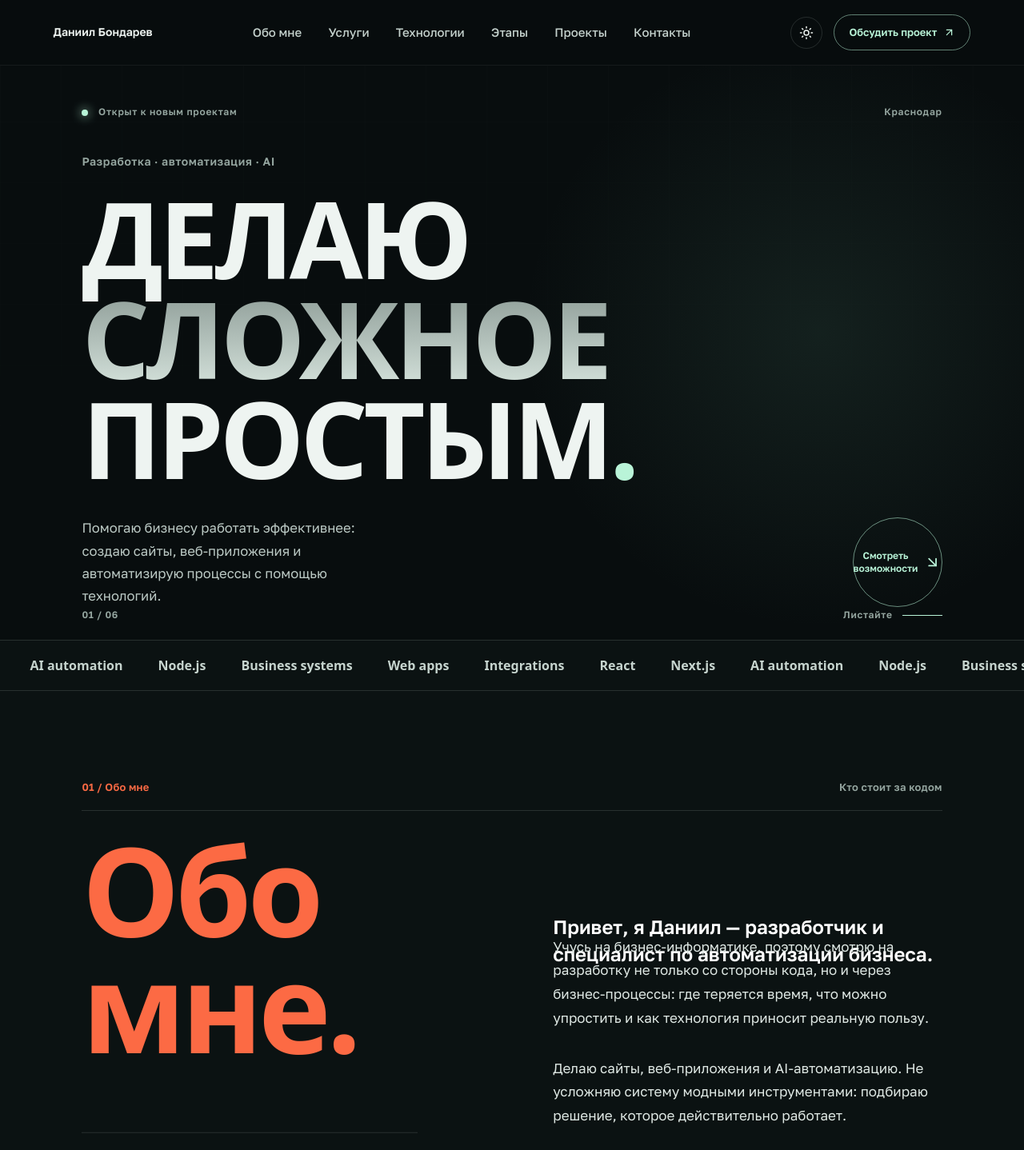
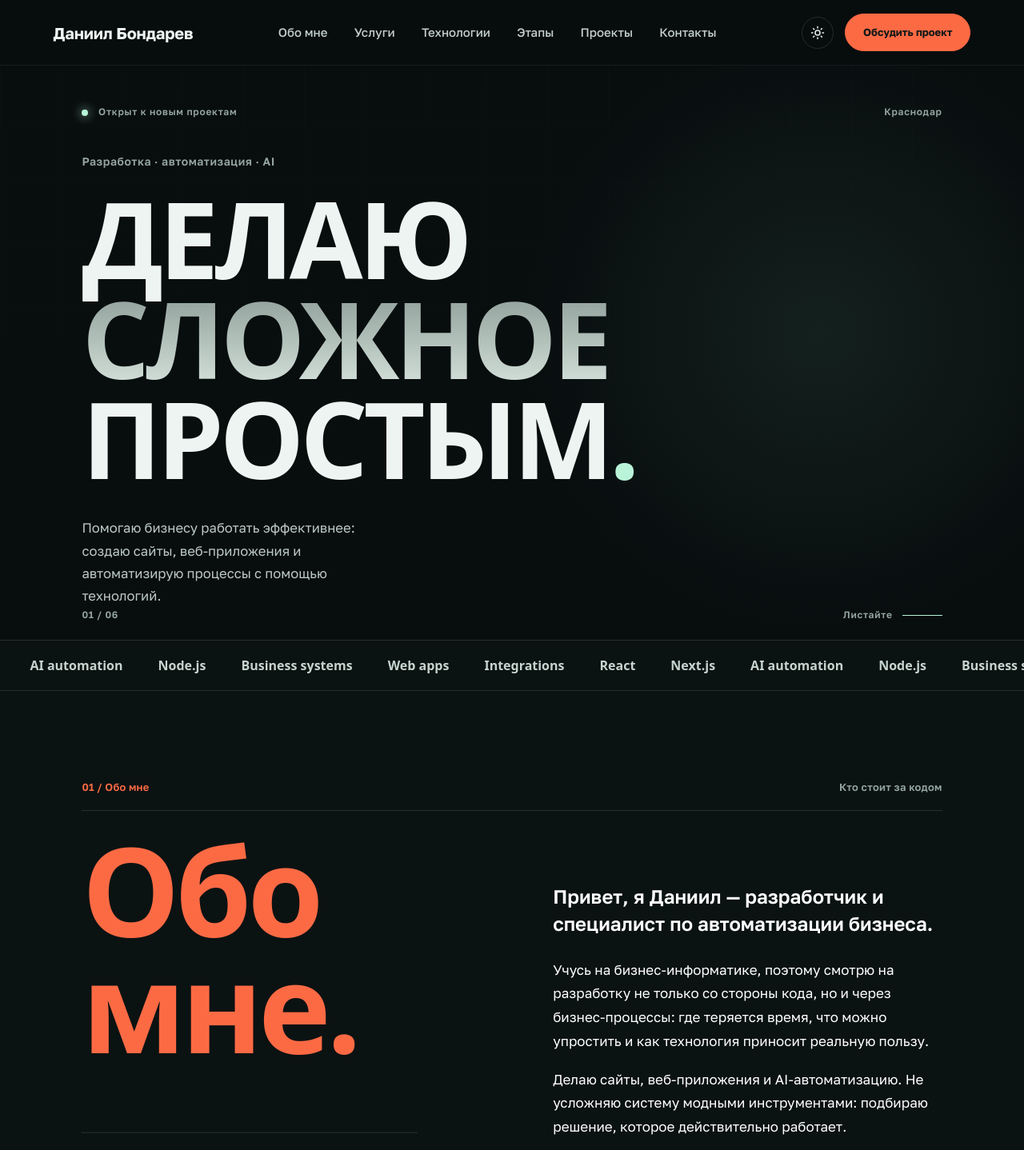
Before and after one commit to Danial939/Portfolio, a React (Vite) app: page / in a window 1280 px wide. Shown: the top 1438 px of the page at 80% size. Built offline with nearby package versions, Linux system fonts and the light colour scheme; a web font is replaced by a local one.

Commit message:
v1.5: контакты, акцент #FC6A44, текст Обо мне по прокрутке, шапка

```diff
--- a/src/App.tsx
+++ b/src/App.tsx
@@ -1,5 +1,6 @@
 import { useEffect, useMemo, useRef, useState, type CSSProperties, type ReactNode } from 'react';
 import {
+  type MotionValue,
   MotionConfig,
   motion,
   useMotionValueEvent,
@@ -42,10 +43,9 @@ const projectCards = [
 ];
 
 // Плейсхолдеры: замените на свои данные перед публикацией.
-const contactLines = [
-  { label: 'Telegram', value: '@ваш_ник' },
-  { label: 'Email', value: 'почта@домен.ру' },
-  { label: 'Телефон', value: '+7 (___) ___-__-__' },
+const contactLines: { label: string; value: string; href?: string }[] = [
+  { label: 'Telegram', value: '@champagnepapiiiiiiiiiiiiiiii', href: 'https://t.me/champagnepapiiiiiiiiiiiiiiii' },
+  { label: 'Email', value: 'dan44591@gmail.com', href: 'mailto:dan44591@gmail.com' },
 ];
 
 /* ----------------------------------------------------- иконки технологий
@@ -234,7 +234,7 @@ function Navbar() {
       <div className="nav-actions">
         <ThemeToggle />
         <a href="#contact" className="nav-cta">
-          Обсудить проект <ArrowUpRight size={15} />
+          Обсудить проект
         </a>
         <button
           className="mobile-menu"
@@ -279,16 +279,6 @@ function Hero() {
             Помогаю бизнесу работать эффективнее: создаю сайты, веб-приложения и автоматизирую процессы с помощью технологий.
           </p>
         </Reveal>
-        <Reveal delay={0.25}>
-          <a href="#services" className="round-link">
-            <span>
-              Смотреть
-              <br />
-              возможности
-            </span>
-            <ArrowDownRight size={22} />
-          </a>
-        </Reveal>
       </div>
       <div className="hero-index">
         <span>01 / 06</span>
@@ -310,6 +300,27 @@ function Marquee() {
         ))}
       </div>
     </div>
+  );
+}
+
+/* Текст «печатается» за прокруткой: каждое слово проявляется по мере движения */
+function ScrollWord({ word, index, total, progress }: { word: string; index: number; total: number; progress: MotionValue<number> }) {
+  const start = index / total;
+  const end = (index + 1) / total;
+  const opacity = useTransform(progress, [start, end], [0.16, 1]);
+  return <motion.span className="scroll-word" style={{ opacity }}>{word} </motion.span>;
+}
+
+function ScrollWords({ text, className = '' }: { text: string; className?: string }) {
+  const ref = useRef<HTMLParagraphElement>(null);
+  const { scrollYProgress } = useScroll({ target: ref, offset: ['start 85%', 'end 45%'] });
+  const words = text.split(' ');
+  return (
+    <p ref={ref} className={`scroll-words ${className}`}>
+      {words.map((w, i) => (
+        <ScrollWord key={i} word={w} index={i} total={words.length} progress={scrollYProgress} />
+      ))}
+    </p>
   );
 }
 
@@ -349,26 +360,9 @@ function About() {
           </ParallaxBlock>
         </div>
         <div className="about-copy">
-          <ParallaxBlock speed={-50}>
-            <Reveal>
-              <p className="lead">Привет, я Даниил — разработчик и специалист по автоматизации бизнеса.</p>
-            </Reveal>
-          </ParallaxBlock>
-          <ParallaxBlock speed={40}>
-            <Reveal delay={0.08}>
-              <p>
-                Учусь на бизнес-информатике, поэтому смотрю на разработку не только со стороны кода, но и через бизнес-процессы: где теряется время, что можно упростить и как технология приносит реальную пользу.
-              </p>
-            </Reveal>
-          </ParallaxBlock>
-          <ParallaxBlock speed={20}>
-            <Reveal delay={0.14}>
-              <p>
-                Делаю сайты, веб-приложения и AI-автоматизацию. Не усложняю систему модными инструментами: подбираю решение, которое действительно работает.
-              </p>
-            </Reveal>
-          </ParallaxBlock>
-          <ParallaxBlock speed={-20}>
+          <ScrollWords className="lead" text="Привет, я Даниил — разработчик и специалист по автоматизации бизнеса." />
+          <ScrollWords text="Учусь на бизнес-информатике, поэтому смотрю на разработку не только со стороны кода, но и через бизнес-процессы: где теряется время, что можно упростить и как технология приносит реальную пользу." />
+          <ScrollWords text="Делаю сайты, веб-приложения и AI-автоматизацию. Не усложняю систему модными инструментами: подбираю решение, которое действительно работает." />
           <Reveal delay={0.2}>
             <div className="about-actions">
               <a href="#projects" className="btn btn-primary">
@@ -379,7 +373,6 @@ function About() {
               </a>
             </div>
           </Reveal>
-          </ParallaxBlock>
         </div>
       </div>
       <div className="about-foot">
@@ -836,6 +829,7 @@ function Contact() {
         </Reveal>
         <Reveal delay={0.2}>
           <div className="contact-card">
+            <p className="contact-card-label">Контакт</p>
             <strong>
               Даниил
               <br />
@@ -845,7 +839,7 @@ function Contact() {
               {contactLines.map((l) => (
                 <li key={l.label}>
                   <span>{l.label}</span>
-                  <b>{l.value}</b>
+                  <b>{l.href ? <a href={l.href}>{l.value}</a> : l.value}</b>
                 </li>
               ))}
             </ul>
--- a/src/styles.css
+++ b/src/styles.css
@@ -800,3 +800,54 @@ h1, h2, h3, p { margin: 0; }
   .about h2 { font-size: clamp(56px, 17vw, 96px); }
   .about-layout { min-height: 0; }
 }
+
+/* v1.5: акцент #FC6A44, текст «Обо мне» по прокрутке, шапка и контакты */
+:root { --accent: #FC6A44; }
+
+.brand { font-size: 20px; font-weight: 700; letter-spacing: -0.01em; }
+.nav-cta {
+  background: var(--accent);
+  border-color: var(--accent);
+  color: #101817;
+  font-weight: 700;
+  padding: 12px 22px;
+}
+.nav-cta:hover { background: #ff8266; border-color: #ff8266; color: #101817; }
+[data-theme='light'] .nav-cta:hover { background: #ff8266; color: #101817; }
+
+.section-kicker span:first-child { color: var(--accent); }
+.process-pct { color: var(--accent); }
+.process-dots li.is-reached { background: var(--accent); }
+.progress-fill { background: var(--accent); }
+.process-line-fill { background: var(--accent); }
+.step-meta span:first-child { color: var(--accent); }
+.step-meta span:first-child { color: var(--accent); }
+.process-step.is-passed .step-marker { color: var(--accent); border-color: rgba(252, 106, 68, 0.6); }
+.process-step.is-active .step-marker { background: var(--accent); border-color: var(--accent); color: #101817; box-shadow: 0 0 26px rgba(252, 106, 68, 0.35); }
+.process-step.is-active .step-card { border-color: rgba(252, 106, 68, 0.5); }
+.coming-soon i { background: var(--accent); box-shadow: 0 0 13px var(--accent); }
+.text-link { color: var(--accent); border-bottom-color: rgba(252, 106, 68, 0.5); }
+.btn-primary { background: var(--accent); color: #101817; }
+.btn-primary:hover { background: #ff8266; }
+.btn-ghost { border-color: rgba(252, 106, 68, 0.6); color: var(--accent); }
+.btn-ghost:hover { background: var(--accent); color: #101817; }
+[data-theme='light'] .btn-primary:hover { background: #ff8266; color: #101817; }
+[data-theme='light'] .btn-ghost:hover { color: #101817; }
+
+/* текст «Обо мне»: проявляется по прокрутке */
+.scroll-words { font-size: 17px; line-height: 1.75; margin: 0 0 18px; }
+.scroll-words .scroll-word { display: inline; color: #ffffff; }
+.scroll-words.lead { font-size: 24px; line-height: 1.4; font-weight: 600; margin-bottom: 26px; }
+[data-theme='light'] .scroll-words .scroll-word { color: var(--text); }
+
+/* контакты */
+.contact-card-label { font-size: 13px; font-weight: 600; color: var(--accent); letter-spacing: 0.02em; }
+.contact-lines a { color: #d6e6de; text-decoration: none; }
+.contact-lines a:hover { color: var(--accent); }
+[data-theme='light'] .contact-lines a { color: #1d2b27; }
+
+@media (max-width: 640px) {
+  .brand { font-size: 17px; }
+  .scroll-words { font-size: 16px; }
+  .scroll-words.lead { font-size: 20px; }
+}
```
Lines whose indentation alone changed are shown as unchanged.
